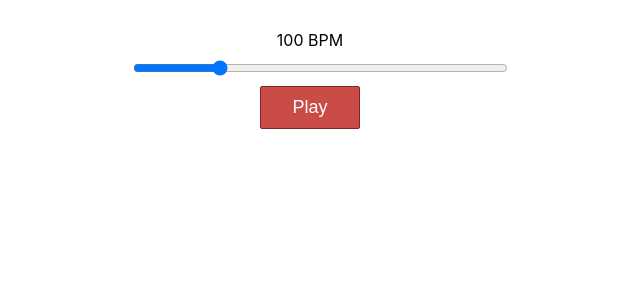
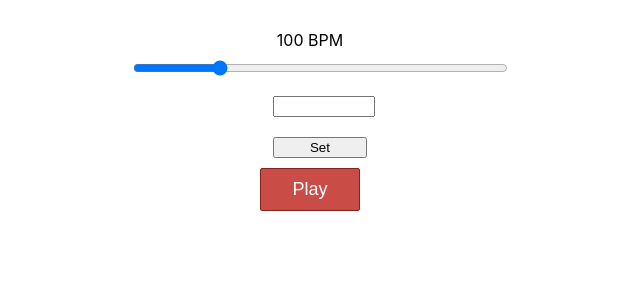
Before and after one commit to T-Streets/metronome, a React (Create React App) app: page / in a window 1280 px wide. Shown: the top 300 px of the page, without its empty margins (330-970 px from the left). Built offline with nearby package versions, Linux system fonts and the light colour scheme.

Commit message:
add input to change bpm

```diff
--- a/src/Components/Metronome.js
+++ b/src/Components/Metronome.js
@@ -5,13 +5,29 @@ export default class Metronome extends Component {
     constructor(){
         super()
 
-    this.state = {
-        playing: false,
-        count: 0,
-        bpm: 100,
-        beatsPerMeasure: 4,
+        this.state = {
+            playing: false,
+            count: 0,
+            bpm: 100 || '',
+            beatsPerMeasure: 4,
+        }
+
     }
+
+    handleBpmChange = e => {
+        e.preventDefault()
+        const bpm = e.target.value
+        this.setState({ bpm })
+        console.log(this.state.bpm)
     }
+
+    handleSubmit = e => {
+        e.preventDefault()
+        const bpm = e.target.value
+        this.setState({ bpm })
+        console.log(this.state.bpm)
+    }
+
     render() {
         const { playing, bpm } = this.state
 
@@ -19,7 +35,18 @@ export default class Metronome extends Component {
             <div className='metronome'>
                 <div className='bpm-slider'>
                     {bpm} BPM
-                    <input type='range' min='60' max='240' value={bpm} />
+                    <input
+                        type='range'
+                        min='60'
+                        max='240'
+                        value={bpm}
+                        onChange={this.handleBpmChange}
+                    />
+                    <form className='bpm-input' onSubmit={this.handleSubmit}>
+                        <input type='number' />
+                        <input type='submit' value='Set'/>
+                    </form>
+
                 </div>
                 <button>{playing ? 'Stop' : 'Play'}</button>
 
--- a/src/metronome.scss
+++ b/src/metronome.scss
@@ -16,5 +16,11 @@
         width: 100px;
         color: #fff;
         font-size: 18px;
+        margin: 0 auto;
+    }
+
+    .bpm-input {
+        width: 25%;
+        margin: 0 auto;
     }
 }
```
